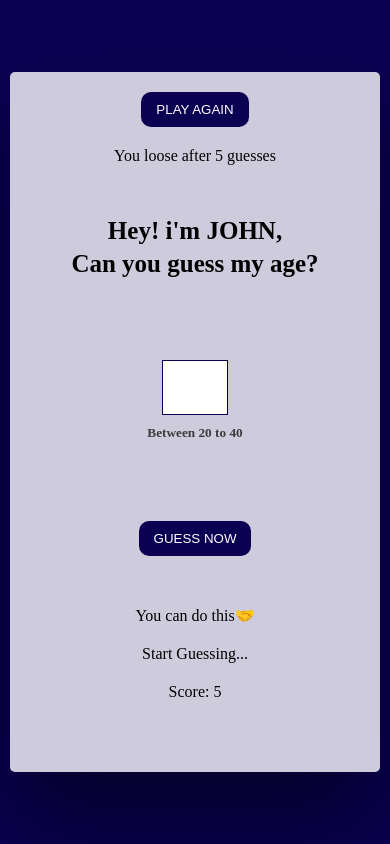
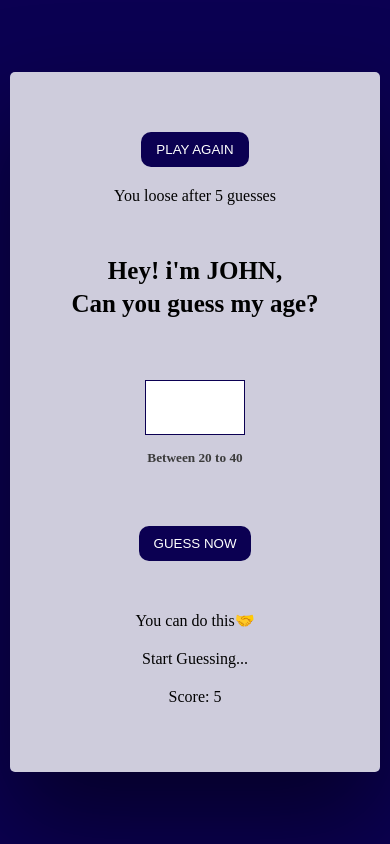
Before and after one commit to MezillaJohn/Guess, a plain HTML site: page index.html in a window 390 px wide. Drawn offline with Linux system fonts and the light colour scheme.

Commit message:
Update main.css

```diff
--- a/main.css
+++ b/main.css
@@ -154,6 +154,15 @@ body {
   .correct-box > h3 {
     font-size: 2.4rem;
   }
+
+  .guess {
+    width: 30%;
+    margin-bottom: 1.5rem;
+  }
+
+  .header {
+    margin-top: 4rem;
+  }
 }
 
 @media only screen and (max-width: 900px) {
@@ -163,6 +172,6 @@ body {
   }
 
   .main > :is(.main-text, .clue) {
-    margin-bottom: 8rem;
+    margin-bottom: 6rem;
   }
 }
```
